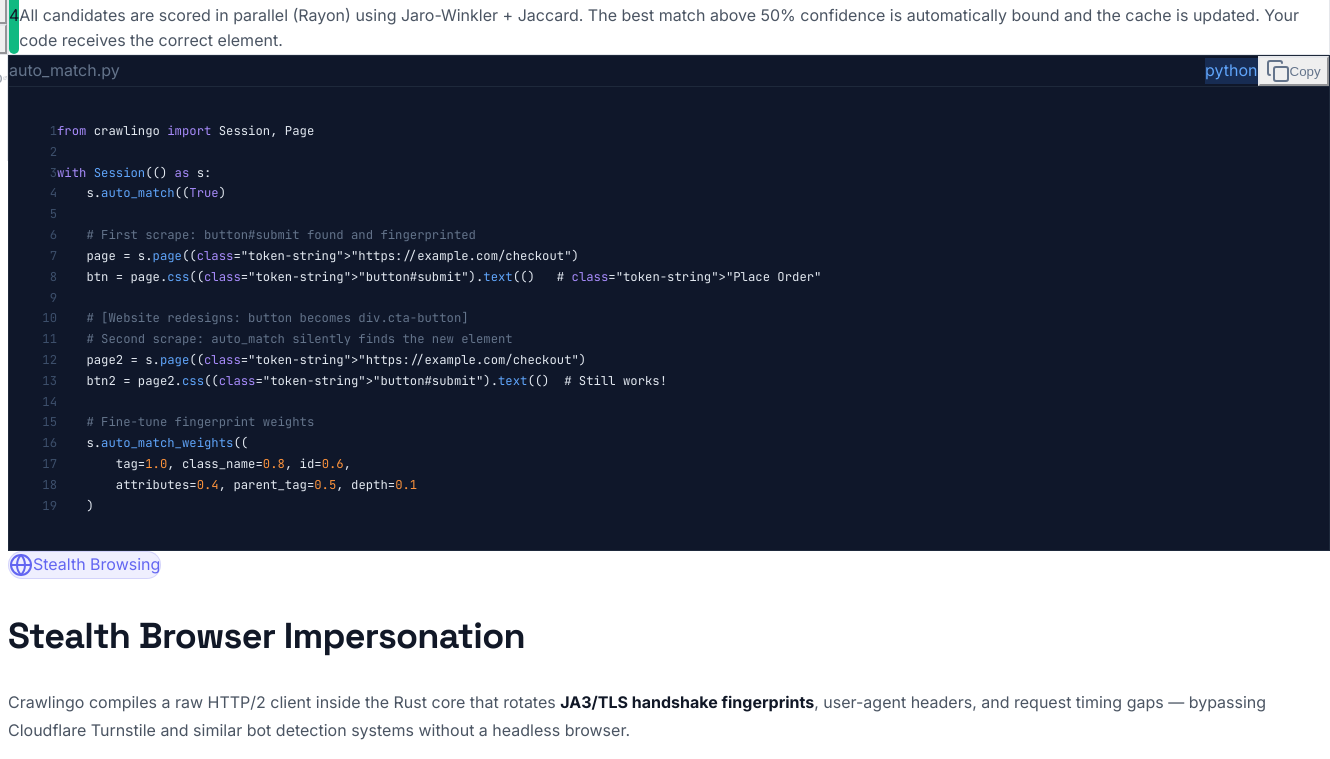
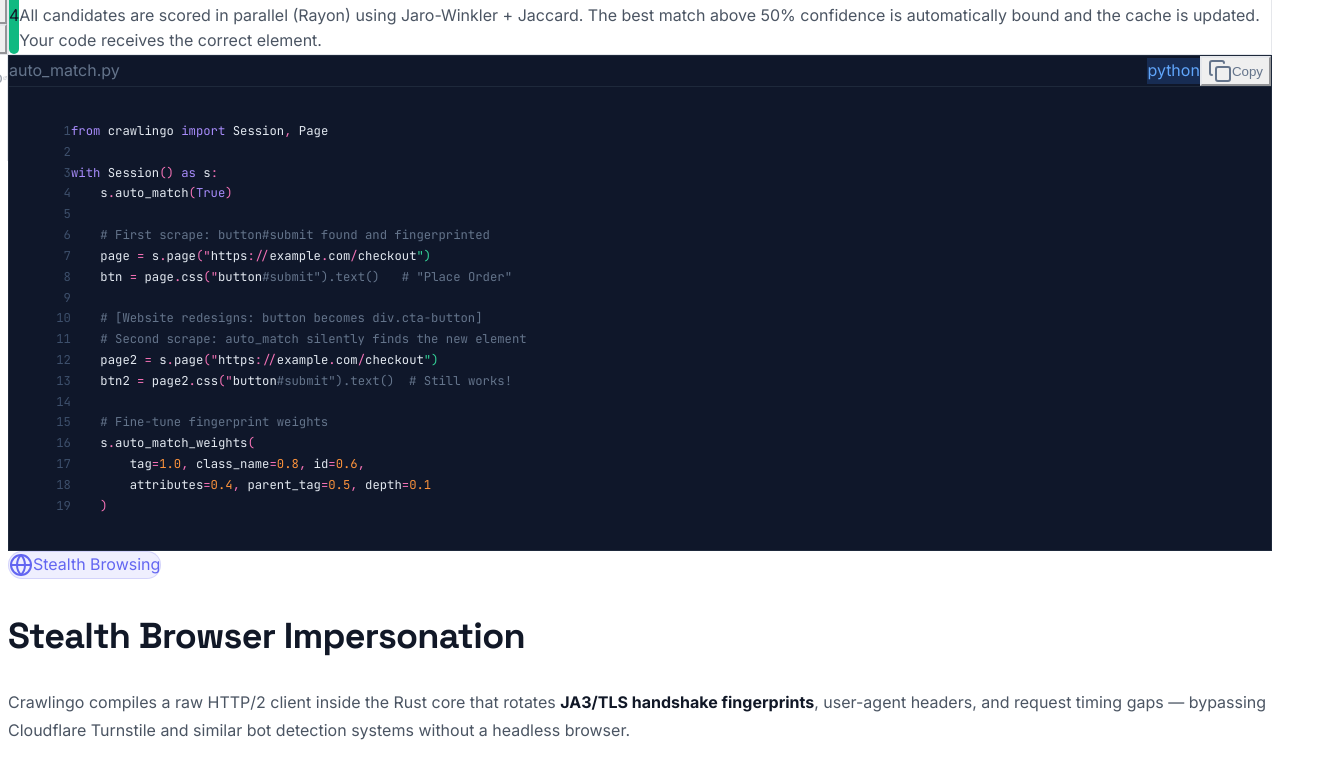
Before and after one commit to Vamshavardhan50/crawlingo-docs, a Next.js app: page /features in a window 1280 px wide. Shown: the part 720-1479 px from the top of the page, 1330 px wide, since content can reach past the window. Built offline with nearby package versions, Linux system fonts and the light colour scheme.

Commit message:
fix: resolve Next.js hydration mismatch in syntax highlighter
Replaced regex-replace HTML string syntax highlighter with a clean React-based tokenizer to prevent tag nesting errors and invalid attribute rewrites.

```diff
--- a/src/components/feature-card.tsx
+++ b/src/components/feature-card.tsx
@@ -51,45 +51,37 @@
 }
 
 function PythonLine({ line }: { line: string }) {
-  // Quick colorization via regex replacements
-  const parts: React.ReactNode[] = [];
-  let remaining = line;
-  let key = 0;
+  const tokens = line.match(/("""[\s\S]*?"""|'''[\s\S]*?'''|"[^"]*"|'[^']*'|f"[^"]*"|f'[^']*'|#[^\n]*|\b(?:from|import|as|with|for|in|if|elif|else|return|def|class|True|False|None|print|lambda|and|or|not|is|await|async)\b|\b\d+\.?\d*\b|@[a-zA-Z_][a-zA-Z0-9_.]*|\b[a-zA-Z_][a-zA-Z0-9_]*\s*(?=\()|\b[a-zA-Z_][a-zA-Z0-9_]*\b|[^\w\s]+|\s+)/g);
+  if (!tokens) return <>{line}</>;
 
-  // Comment
-  const commentIdx = remaining.indexOf('#');
-  if (commentIdx !== -1 && !remaining.slice(0, commentIdx).includes('"') && !remaining.slice(0, commentIdx).includes("'")) {
-    parts.push(<NonCommentLine key={key++} text={remaining.slice(0, commentIdx)} />);
-    parts.push(<span key={key++} className="token-comment">{remaining.slice(commentIdx)}</span>);
-    return <>{parts}</>;
-  }
-
-  return <NonCommentLine text={remaining} />;
-}
-
-const PY_KEYWORDS = /\b(from|import|as|with|for|in|if|elif|else|return|def|class|True|False|None|print|lambda|and|or|not|is|await|async)\b/g;
-const PY_STRINGS = /("""[\s\S]*?"""|'''[\s\S]*?'''|"[^"]*"|'[^']*'|f"[^"]*"|f'[^']*')/g;
-const PY_NUMBERS = /\b(\d+\.?\d*)\b/g;
-const PY_FUNCS   = /\b([a-zA-Z_][a-zA-Z0-9_]*)\s*(?=\()/g;
-const PY_DECO    = /(@[a-zA-Z_][a-zA-Z0-9_.]*)/g;
-
-function NonCommentLine({ text }: { text: string }) {
-  // Simple span-based approach: just output the raw text with color classes applied
-  // via dangerouslySetInnerHTML is unsafe; instead we do a multi-pass tokenization
-  let html = text
-    .replace(/&/g, '&amp;')
-    .replace(/</g, '&lt;')
-    .replace(/>/g, '&gt;');
-
-  // Apply syntax classes (order matters)
-  html = html
-    .replace(PY_STRINGS,   m => `<span class="token-string">${m}</span>`)
-    .replace(PY_DECO,      m => `<span class="token-decorator">${m}</span>`)
-    .replace(PY_KEYWORDS,  m => `<span class="token-keyword">${m}</span>`)
-    .replace(PY_NUMBERS,   m => `<span class="token-number">${m}</span>`)
-    .replace(PY_FUNCS,     (m, fn) => `<span class="token-function">${fn}</span>(`);
-
-  return <span dangerouslySetInnerHTML={{ __html: html }} />;
+  return (
+    <>
+      {tokens.map((token, idx) => {
+        if (token.startsWith('#')) {
+          return <span key={idx} className="token-comment">{token}</span>;
+        }
+        if (token.startsWith('"') || token.startsWith("'") || token.startsWith('f"') || token.startsWith("f'")) {
+          return <span key={idx} className="token-string">{token}</span>;
+        }
+        if (token.startsWith('@')) {
+          return <span key={idx} className="token-decorator">{token}</span>;
+        }
+        if (/^(?:from|import|as|with|for|in|if|elif|else|return|def|class|True|False|None|print|lambda|and|or|not|is|await|async)$/.test(token)) {
+          return <span key={idx} className="token-keyword">{token}</span>;
+        }
+        if (/^\d+\.?\d*$/.test(token)) {
+          return <span key={idx} className="token-number">{token}</span>;
+        }
+        if (/\s*(?=\()/.test(token) && /^[a-zA-Z_]/.test(token)) {
+          return <span key={idx} className="token-function">{token}</span>;
+        }
+        if (/^[^\w\s]+$/.test(token)) {
+          return <span key={idx} className="token-operator">{token}</span>;
+        }
+        return <span key={idx}>{token}</span>;
+      })}
+    </>
+  );
 }
 
 /* ═══════════════════════════════════════════════════════════
```
